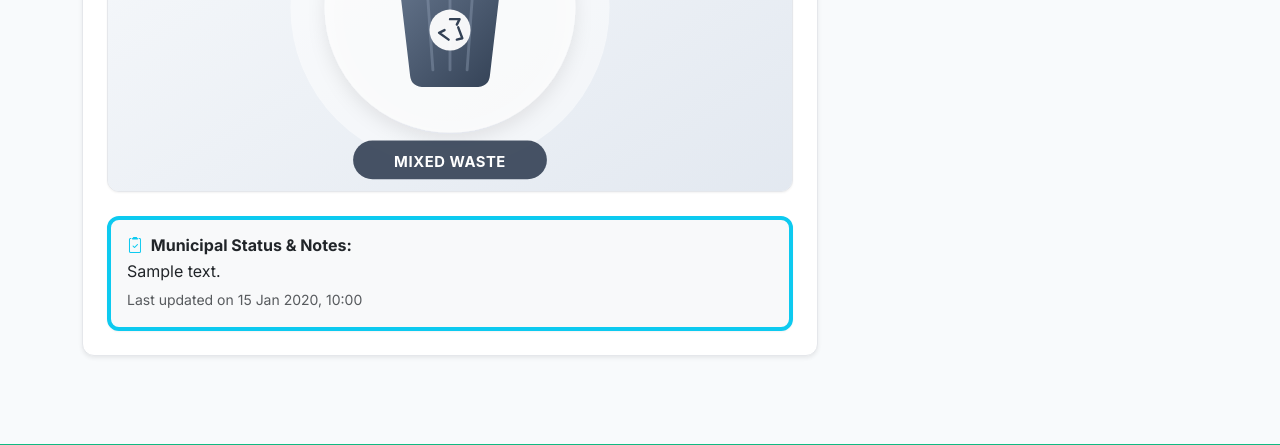
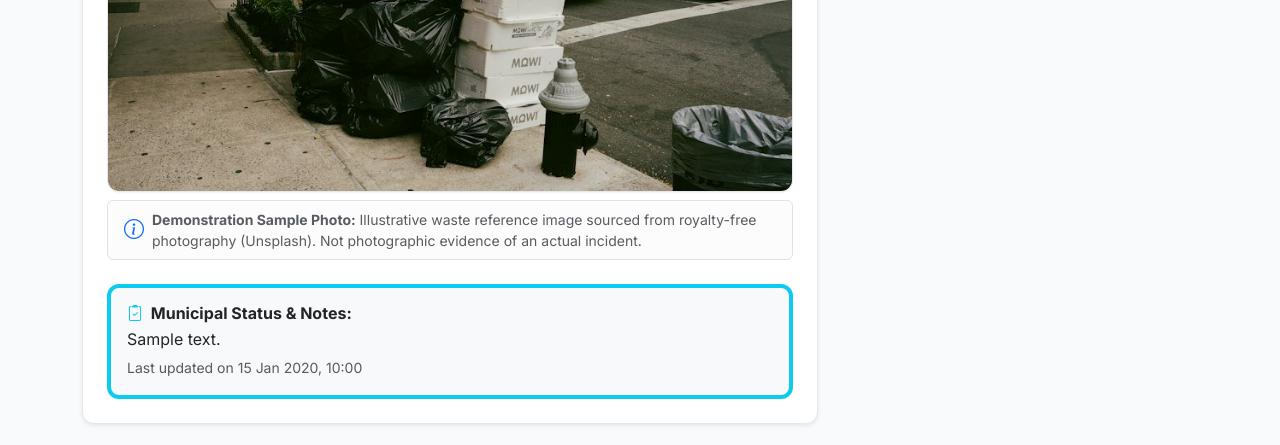
Before and after one commit to Shreyash-0205/EcoTrack, a Flask app: page /reports/1 in a window 1280 px wide. Shown: the part 699-1144 px from the top of the page. Run offline with Flask 3, Linux system fonts and the light colour scheme; tables that the repository leaves empty hold one stand-in row (values such as "Sample post").

Commit message:
feat(ui): add realistic royalty-free waste photography for demonstration cards

```diff
--- a/models/report.py
+++ b/models/report.py
@@ -103,11 +103,37 @@ class Report(db.Model):
         return True
 
     @property
+    def sample_photo_filename(self) -> str:
+        """Return the appropriate realistic sample photograph filename."""
+        content_lower = f"{self.title or ''} {self.description or ''} {self.location or ''}".lower()
+        if "monitor" in content_lower or "crt" in content_lower or "screen" in content_lower:
+            return "discarded_monitors.jpg"
+        if "battery" in content_lower or "batteries" in content_lower:
+            return "discarded_batteries.jpg"
+        if ("dustbin" in content_lower or "dust bin" in content_lower or "community dustbin" in content_lower) and self.category == "Mixed":
+            return "mixed_dustbin_waste.jpg"
+
+        category_map = {
+            'Wet': 'wet_organic_waste.jpg',
+            'Dry': 'cardboard_recycling.jpg',
+            'Plastic': 'plastic_beach_litter.jpg',
+            'E-waste': 'discarded_batteries.jpg',
+            'Mixed': 'mixed_garbage_public.jpg',
+            'Other': 'construction_debris.jpg'
+        }
+        return category_map.get(self.category, 'mixed_garbage_public.jpg')
+
+    @property
+    def sample_image_url(self) -> str:
+        """Return local static URL for realistic waste photograph."""
+        return f"/static/images/photos/{self.sample_photo_filename}"
+
+    @property
     def display_image_url(self) -> str:
-        """Return the uploaded image URL if it exists on disk, else the category fallback."""
+        """Return the uploaded image URL if it exists on disk, else the realistic sample photograph."""
         if self.has_valid_image:
             return f"/uploads/reports/{self.image_filename}"
-        return self.fallback_image_url
+        return self.sample_image_url
 
     def to_dict(self) -> dict:
         """Serialize report to dictionary for API and map visualization."""
@@ -127,8 +153,10 @@ class Report(db.Model):
             'has_coordinates': self.has_coordinates,
             'image_filename': self.image_filename,
             'image_url': self.display_image_url,
+            'sample_image_url': self.sample_image_url,
             'fallback_image_url': self.fallback_image_url,
             'has_uploaded_image': self.has_valid_image,
+            'is_sample_image': not self.has_valid_image,
             'status': self.status,
             'admin_notes': self.admin_notes,
             'is_demo': self.is_demo,
--- a/templates/citizen/report_detail.html
+++ b/templates/citizen/report_detail.html
@@ -62,15 +62,32 @@
                 <!-- Hotspot Visual / Photo -->
                 <div class="mb-4">
                     <h6 class="fw-bold text-dark mb-2">
-                        <i class="bi {% if report.has_valid_image %}bi-camera{% else %}bi-image{% endif %} me-1"></i>
-                        {% if report.has_valid_image %}Photographic Evidence:{% else %}Waste Stream Category:{% endif %}
+                        <i class="bi {% if report.has_valid_image %}bi-camera-fill text-success{% else %}bi-image text-muted{% endif %} me-1"></i>
+                        {% if report.has_valid_image %}Photographic Evidence (Citizen Upload):{% else %}Demonstration Reference Photograph:{% endif %}
                     </h6>
                     <div class="report-detail-media fallback-bg-{{ report.category_slug }}">
+                        {% if report.has_valid_image %}
+                            <span class="media-type-badge media-type-evidence">
+                                <i class="bi bi-camera-fill"></i> Uploaded Photo Evidence
+                            </span>
+                        {% else %}
+                            <span class="media-type-badge media-type-sample">
+                                <i class="bi bi-image"></i> Sample Demonstration Photo
+                            </span>
+                        {% endif %}
                         <img src="{{ report.display_image_url }}"
                              onerror="this.onerror=null; this.src='{{ report.fallback_image_url }}';"
                              alt="{{ report.title }}"
                              class="report-detail-image">
                     </div>
+                    {% if not report.has_valid_image %}
+                        <div class="alert alert-light border small text-muted d-flex align-items-center gap-2 mt-2 mb-0 py-2">
+                            <i class="bi bi-info-circle text-primary fs-5"></i>
+                            <div>
+                                <strong>Demonstration Sample Photo:</strong> Illustrative waste reference image sourced from royalty-free photography (Unsplash). Not photographic evidence of an actual incident.
+                            </div>
+                        </div>
+                    {% endif %}
                 </div>
 
                 <!-- Admin Notes / Civic Resolution Updates -->
```
Also changed, not shown: static/css/style.css (+20 -5 lines), static/images/photos/ATTRIBUTION.md (added, +31 -0 lines), templates/pages/index.html (+12 -3 lines), tests/test_reports.py (+10 -6 lines), static/images/photos/cardboard_recycling.jpg (added), static/images/photos/construction_debris.jpg (added), static/images/photos/discarded_batteries.jpg (added), static/images/photos/discarded_monitors.jpg (added), static/images/photos/mixed_dustbin_waste.jpg (added), static/images/photos/mixed_garbage_public.jpg (added), static/images/photos/plastic_beach_litter.jpg (added), static/images/photos/wet_organic_waste.jpg (added).
